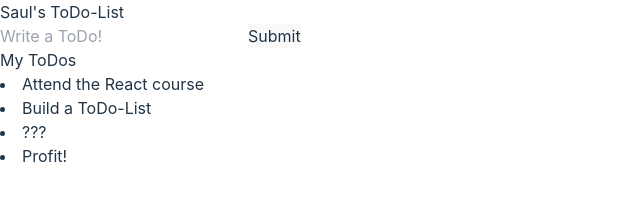
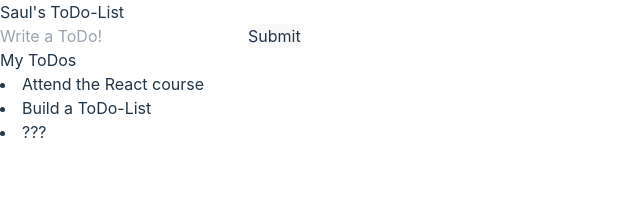
Before and after one commit to saulprl/todo-list, a React (Vite) app: page / in a window 1280 px wide. Shown: the top 218 px of the page, without its empty margins (0-640 px from the left). Built offline with nearby package versions, Linux system fonts and the light colour scheme.

Commit message:
Add interactivity

```diff
--- a/src/App.tsx
+++ b/src/App.tsx
@@ -1,17 +1,54 @@
+import { ChangeEventHandler, FormEventHandler, useState } from "react";
+
+const DUMMY_TODOS = [
+  { id: 1, title: "Attend the React course" },
+  { id: 2, title: "Build a ToDo-List" },
+  { id: 3, title: "???" },
+];
+
 function App() {
+  const [todos, setTodos] = useState(DUMMY_TODOS);
+  const [inputValue, setInputValue] = useState("");
+
+  const handleSubmit: FormEventHandler<HTMLFormElement> = (event) => {
+    event.preventDefault();
+
+    setTodos((prevTodos) => {
+      return [...prevTodos, { id: prevTodos.length + 1, title: inputValue }];
+    });
+
+    setInputValue("");
+  };
+
+  const handleInputChange: ChangeEventHandler<HTMLInputElement> = (event) => {
+    setInputValue(event.target.value);
+  };
+
+  const deleteTodo = (todoId: number) => {
+    setTodos((prevTodos) => {
+      return prevTodos.filter((todo) => todo.id !== todoId);
+    });
+  };
+
   return (
     <main>
       <h1>Saul&apos;s ToDo-List</h1>
-      <form>
-        <input type="text" placeholder="Write a ToDo!" />
+      <form onSubmit={handleSubmit}>
+        <input
+          type="text"
+          placeholder="Write a ToDo!"
+          value={inputValue}
+          onChange={handleInputChange}
+        />
         <button>Submit</button>
       </form>
       <h2>My ToDos</h2>
       <ul className="list-inside list-disc">
-        <li>Attend the React course</li>
-        <li>Build a ToDo-List</li>
-        <li>???</li>
-        <li>Profit!</li>
+        {todos.map((todo) => (
+          <li key={todo.id} onClick={deleteTodo.bind(null, todo.id)}>
+            {todo.title}
+          </li>
+        ))}
       </ul>
     </main>
   );
```
